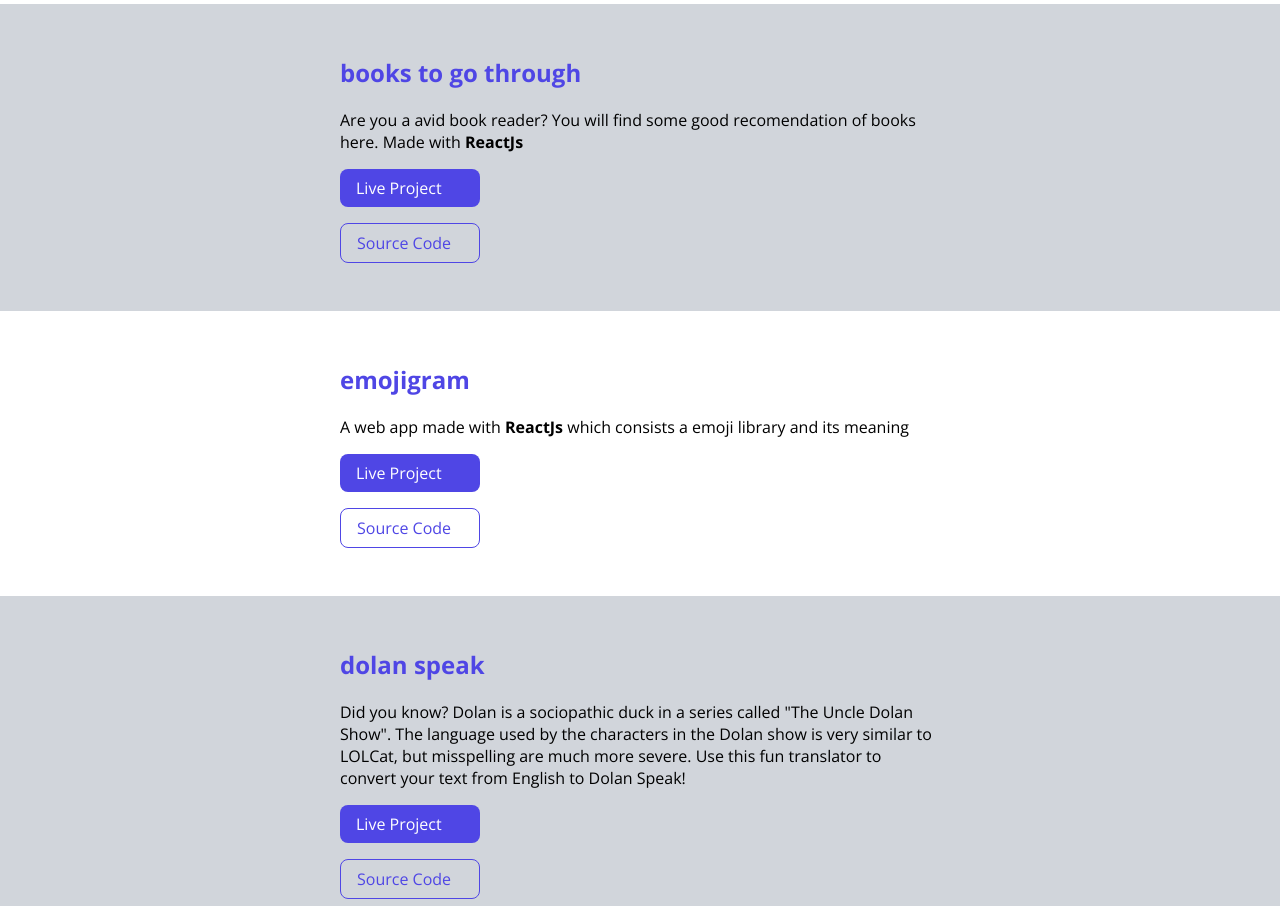
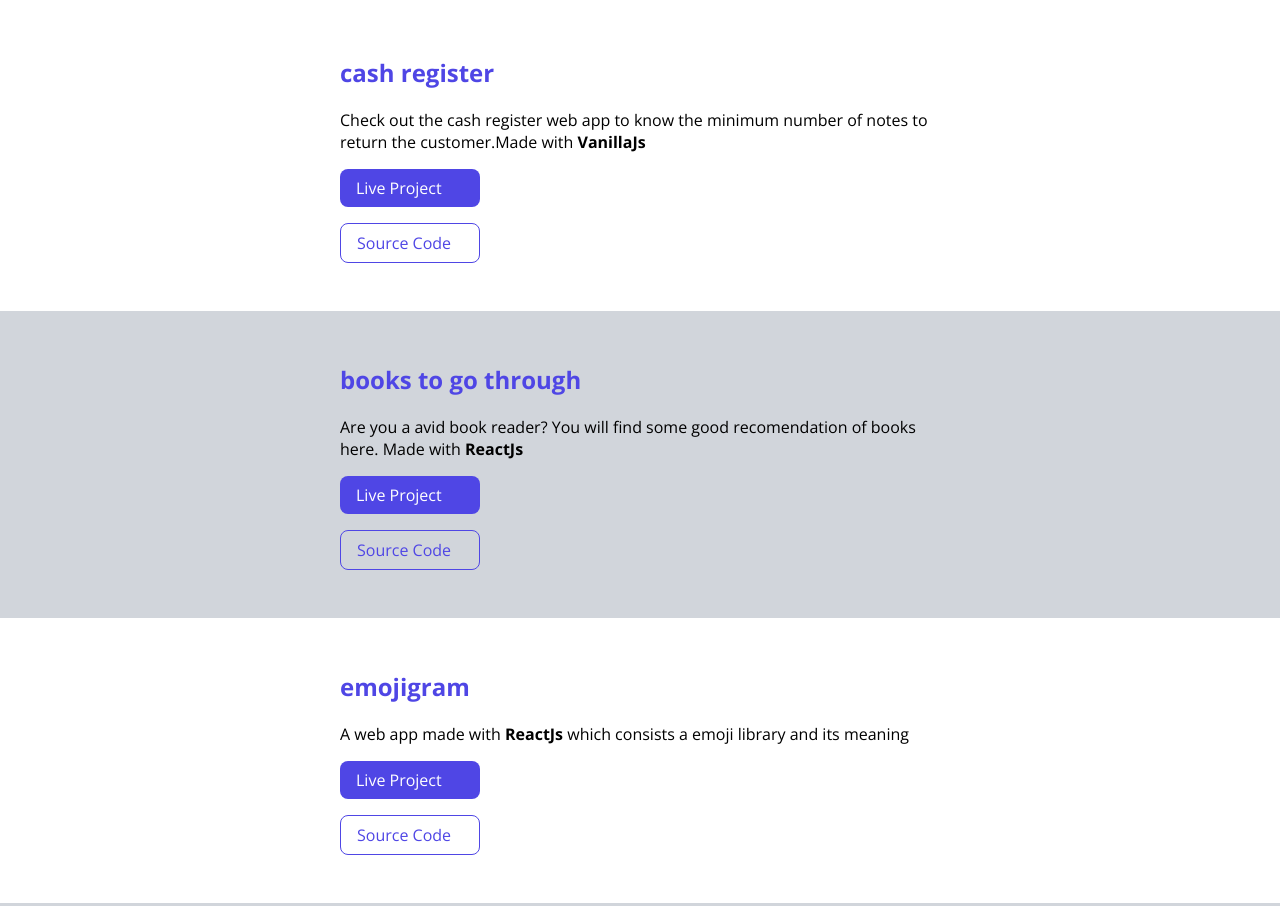
Before and after one commit to deekshita-nirmal12/deekshitanirmal-site, a plain HTML site: page projects.html in a window 1280 px wide. Shown: the part 518-1424 px from the top of the page. Drawn offline with nearby package versions, Linux system fonts and the light colour scheme.

Commit message:
update:added a project

```diff
--- a/projects.html
+++ b/projects.html
@@ -35,6 +35,23 @@
 
         <ul class="list-non-bullet">
 
+            <li>
+                <article class="showcase-list container container-center">
+
+                    <h1 class="section-h1-color">cash register</h1>
+                    <p>
+                       Check out the cash register web app to know the minimum number of notes to return the customer.Made with <strong>VanillaJs</strong>
+                     </p>
+
+                    <a class="link link-primary" href="https://cashs-register.netlify.app/">Live
+                        Project</a>
+                    <a class="link link-secondary"
+                        href="https://github.com/deekshita-nirmal12/cash-register">
+                        Source Code</a>
+
+                </article>
+                </li>
+
             <li class="ow" >
                 <article class="showcase-list container container-center">
 
@@ -52,7 +69,7 @@
                 </article>
                 </li>
 
-
+            <li>
             <article class="showcase-list container container-center">
 
 
@@ -102,7 +119,7 @@
                     <a class="link link-secondary"
                         href="https://github.com/deekshita-nirmal12/vanillajs">Source
                         Code</a>
-
+z
                 </article>
             </li>
 
```
Also changed, not shown: index.html (+1 -6 lines), trail.html (added).
